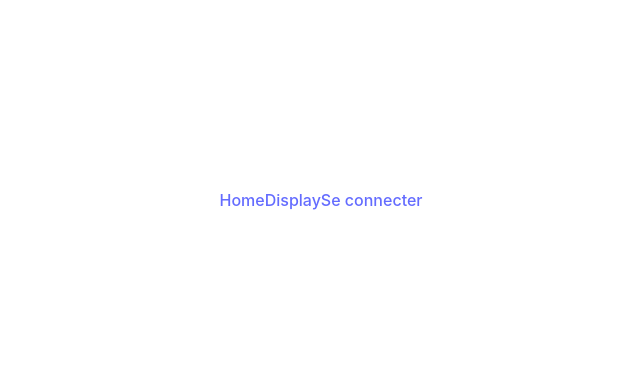
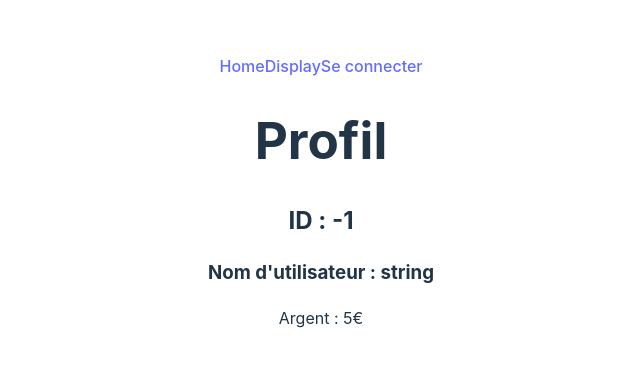
Before and after one commit to CPE-ASI2-Atelier1/frontend, a React (Vite) app: page /profil in a window 1280 px wide. Shown: the part 200-566 px from the top of the page, without its empty margins (319-959 px from the left). Built offline with nearby package versions, Linux system fonts and the light colour scheme.

Commit message:
added login,signup,profil pages

```diff
--- a/src/App.tsx
+++ b/src/App.tsx
@@ -1,24 +1,41 @@
 import './App.css';
 import {BrowserRouter, NavLink, Route, Routes} from "react-router-dom";
+import { useSelector } from "react-redux";
+import { RootState } from "./store";
 import {CardDisplay} from "./pages/CardDisplay";
+import { User } from "./components/Login/containers/User";
 import {Home} from "./pages/Home.tsx";
 import { Login } from "./pages/Login.tsx";
 import { Signup } from "./pages/Signup";
+import { Profil } from "./pages/Profil";
 
 
 
 function App() {
+
+  const { submitted_user } = useSelector((state: RootState) => state.user);
+    let user_login;
+    if (submitted_user.id == -1) {
+      user_login = (<NavLink to="/login">Se connecter</NavLink>)
+    }
+    else {
+      user_login = (<NavLink to="/profil"
+                    style={{ color: "inherit", textDecoration: "none", cursor: "pointer" }}>
+                    <User user={submitted_user} display="short" />
+                    </NavLink>)
+    }
     return (
         <>
             <BrowserRouter>
                 <NavLink to="/">Home</NavLink>
                 <NavLink to="/display">Display</NavLink>
-                <NavLink to="/login">Se connecter</NavLink>
+                {user_login}
                 <Routes>
                     <Route path="/display" element={<CardDisplay/>} />
                     <Route path="/" element={<Home/>} />
                     <Route path="/login" element={<Login />} />
                     <Route path="/signup" element={<Signup />} />
+                    <Route path="/profil" element={<Profil />} />
                 </Routes>
             </BrowserRouter>
         </>
--- /dev/null
+++ b/src/components/Login/components/UserLargeDisplay.tsx
@@ -0,0 +1,15 @@
+import { IUser } from "../containers/User";
+
+interface IProps {
+    user: IUser;
+}
+
+export const UserLargeDisplay = (props:IProps) => {
+    return (
+        <div>
+            <h2>ID : {props.user.id}</h2>
+            <h3>Nom d'utilisateur : {props.user.username}</h3>
+            <p>Argent : {props.user.money}€</p>
+        </div>
+    );
+};
--- /dev/null
+++ b/src/components/Login/components/UserShortDisplay.tsx
@@ -0,0 +1,15 @@
+interface IProps {
+    username: string;
+}
+
+export const UserShortDisplay = (props:IProps) => {
+    return (
+        <div>
+            {props.username ? (
+                <span>Bienvenue, {props.username}</span>
+            ) : (
+                <span>Aucun utilisateur connecté</span>
+            )}
+        </div>
+    );
+};
--- a/src/components/Login/containers/User.tsx
+++ b/src/components/Login/containers/User.tsx
@@ -1,15 +1,29 @@
-// import React from 'react';
-// import {UserDisplaySmall} from '../components/UserDisplaySmall';
+import { UserShortDisplay } from "../components/UserShortDisplay";
+import { UserLargeDisplay } from "../components/UserLargeDisplay";
 
-//  export const User=(props)=> {
-//         return (
-//                 <UserDisplaySmall
-//                     id={props.id}
-//                     surname={props.surname}
-//                     lastname={props.lastname}
-//                     login={props.login}
-//                     pwd={props.pwd}
-//                     money={props.money}>
-//                 </UserDisplaySmall>
-//             );
-//     }
+// Interface utilisateur
+export interface IUser {
+    id: number;
+    username: string;
+    password?: string;
+    money: number;
+}
+
+// Composant utilisateur
+interface UserProps {
+    user: IUser;
+    display: "short" | "large";
+}
+
+export const User = ({ user, display }: UserProps) => {
+    if (display === "short") {
+        return (
+            <UserShortDisplay username={user.username} />
+        );
+    } else if (display === "large") {
+        return (
+            <UserLargeDisplay user={user} />
+        );
+    }
+    return null;
+};
--- /dev/null
+++ b/src/pages/Profil.tsx
@@ -0,0 +1,18 @@
+import { useSelector } from "react-redux";
+import { RootState } from "../store";
+import { User } from "../components/Login/containers/User";
+
+export const Profil = () => {
+    const { submitted_user } = useSelector((state: RootState) => state.user);
+
+    if (!submitted_user.username) {
+        return <p>Aucun utilisateur connecté.</p>;
+    }
+
+    return (
+        <div>
+            <h1>Profil</h1>
+            <User user={submitted_user} display="large" />
+        </div>
+    );
+};
--- a/src/pages/Signup.tsx
+++ b/src/pages/Signup.tsx
@@ -1,24 +1,60 @@
-import React from "react";
-import { useSelector, useDispatch } from 'react-redux';
-import { RootState } from '../store';
-import { setPassword, setConfirmPassword } from '../slices/authSlice.ts';
+import React, { useState } from "react";
+import { useSelector, useDispatch } from "react-redux";
+import { RootState } from "../store";
+import { useNavigate } from "react-router-dom";
+import { setPassword, setConfirmPassword } from "../slices/authSlice";
+import { update_user_action, submit_user_action } from "../slices/userSlice";
+import { IUser } from "../components/Login/containers/User";
 
 export const Signup = () => {
     const dispatch = useDispatch();
+    const navigate = useNavigate();
     const { password, confirmPassword, passwordMatch } = useSelector((state: RootState) => state.auth);
+
+    const [username, setUsername] = useState("");
+
     const handleSubmit = (event: React.FormEvent) => {
         event.preventDefault();
+
+        if (!username.trim()) {
+            alert("Le nom d'utilisateur est requis !");
+            return;
+        }
+
         if (!passwordMatch) {
             alert("Les mots de passe ne correspondent pas !");
             return;
         }
-        console.log("Compte créé avec succès !");
+
+        const user: IUser = {
+            id: Date.now(),
+            username,
+            password,
+            money: 0,
+        };
+
+        dispatch(update_user_action({ user }));
+        dispatch(submit_user_action({ user }));
+
+        console.log("Compte créé avec succès :", user);
+        navigate("/");
     };
 
     return (
         <div>
             <h1>Créer un compte</h1>
             <form onSubmit={handleSubmit}>
+                <div>
+                    <label htmlFor="username">Nom d'utilisateur :</label><br />
+                    <input
+                        type="text"
+                        id="username"
+                        name="username"
+                        value={username}
+                        onChange={(e) => setUsername(e.target.value)}
+                        required
+                    />
+                </div>
                 <div>
                     <label htmlFor="password">Mot de passe :</label><br />
                     <input
--- a/src/slices/userSlice.ts
+++ b/src/slices/userSlice.ts
@@ -1,23 +1,40 @@
-import { createSlice } from '@reduxjs/toolkit'
+import { createSlice, PayloadAction } from '@reduxjs/toolkit';
+import { IUser } from '../components/Login/containers/User';
+
+interface UserState {
+    user: IUser;
+    submitted_user: IUser;
+}
+
+const initialState: UserState = {
+    user: {
+      id: -1,
+      username: "string",
+      password: "string",
+      money: 5,
+    },
+    submitted_user: {
+      id: -1,
+      username: "string",
+      password: "string",
+      money: 5,
+    },
+};
 
 export const userSlice = createSlice({
-  name: 'User',
-  initialState: {
-    user:{},
-    submitted_user:{},
-  },
-  reducers: {
-    update_user_action: (state, action) => {
-        state.user = action.payload.user
+    name: 'User',
+    initialState,
+    reducers: {
+        update_user_action: (state, action: PayloadAction<{ user: IUser }>) => {
+            state.user = action.payload.user;
+        },
+        submit_user_action: (state, action: PayloadAction<{ user: IUser }>) => {
+            console.log('User to Submit', action.payload.user);
+            state.submitted_user = action.payload.user;
+        },
     },
-    submit_user_action: (state, action) => {
-        console.log("User to Submit");
-        console.log(action.payload.user);
-        state.submitted_user = action.payload.user
-    },
-}
-})
+});
 
-export const { update_user_action,submit_user_action } = userSlice.actions
+export const { update_user_action, submit_user_action } = userSlice.actions;
 
-export default userSlice.reducer
+export default userSlice.reducer;
--- a/src/store.ts
+++ b/src/store.ts
@@ -9,5 +9,4 @@ export const store = configureStore({
   },
 });
 
-//export type RootState = ReturnType<typeof store.getState>;
-//export type AppDispatch = typeof store.dispatch;
+export type RootState = ReturnType<typeof store.getState>;
```
Also changed, not shown: src/components/Login/components/UserDisplayLarge.tsx (deleted), src/components/Login/components/UserDisplaySmall.tsx (deleted).
